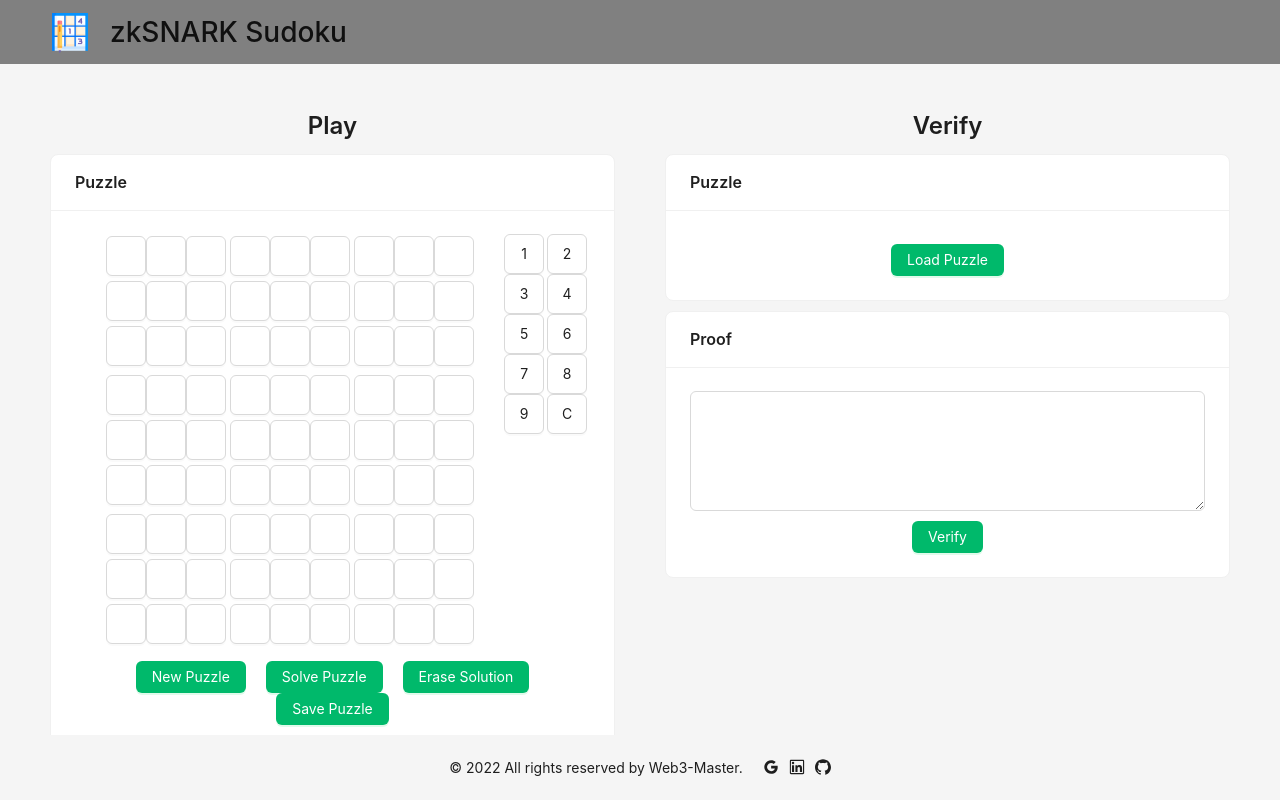
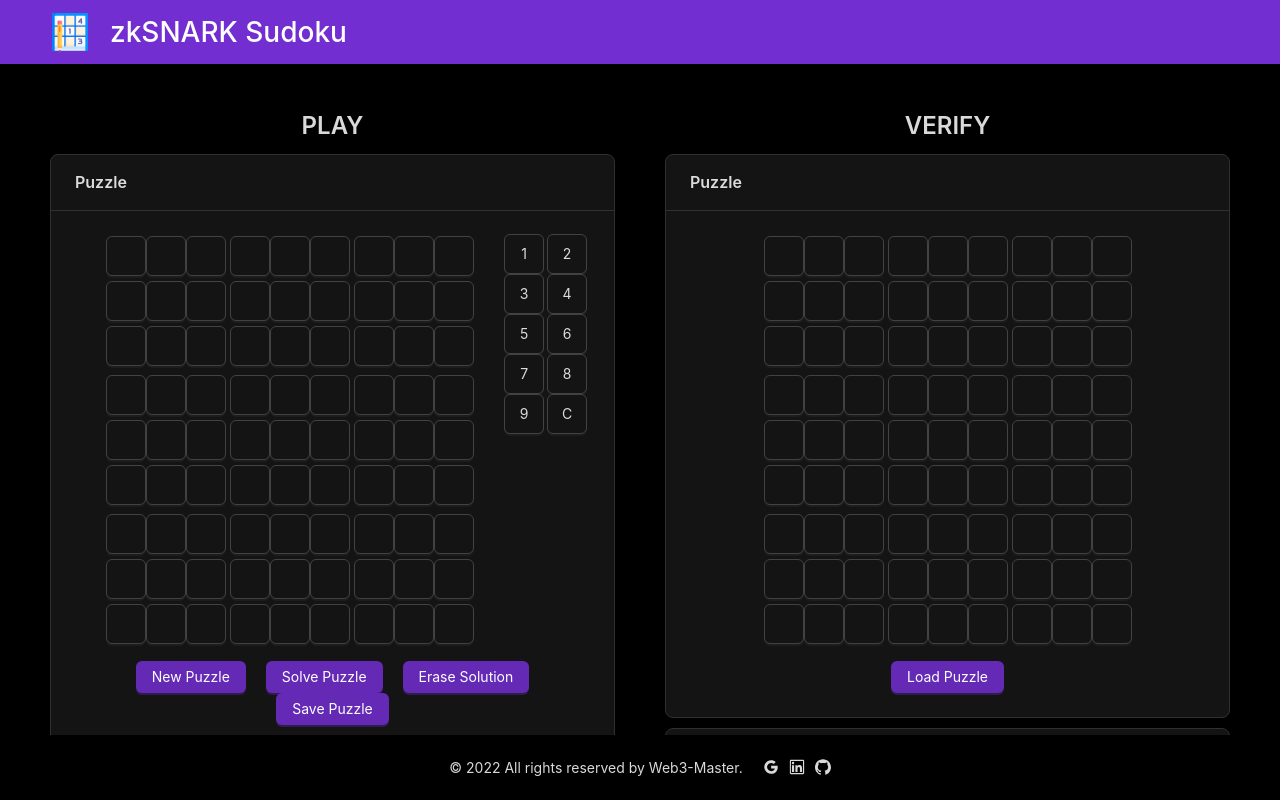
Before and after one commit to web3-master/zksnark-sudoku, a Next.js app in the folder packages/app/: page / in a window 1280 px wide. Built offline with nearby package versions, Linux system fonts and the light colour scheme.

Commit message:
app work
- completed veirfy pannel feature.
- ui theme fixed.

todo: zksnark related feature.

```diff
--- a/packages/app/pages/_app.tsx
+++ b/packages/app/pages/_app.tsx
@@ -2,14 +2,15 @@ import "../styles/globals.css";
 import "antd/dist/reset.css";
 import type { AppProps } from "next/app";
 import { ConfigProvider, theme } from "antd";
+import { purple } from "@ant-design/colors";
 
 export default function App({ Component, pageProps }: AppProps) {
   return (
     <ConfigProvider
       theme={{
-        // algorithm: theme.darkAlgorithm,
+        algorithm: theme.darkAlgorithm,
         token: {
-          colorPrimary: "#00b96b",
+          colorPrimary: purple.primary,
         },
       }}
     >
--- a/packages/app/src/components/KeyboardView.tsx
+++ b/packages/app/src/components/KeyboardView.tsx
@@ -11,7 +11,7 @@ const KeyboardView: React.FC<Props> = ({ onButtonClick }) => {
       {Array(9)
         .fill(0)
         .map((_, index) => (
-          <Col span={12}>
+          <Col key={index} span={12}>
             <Button
               style={{
                 width: CELL_SIZE,
--- a/packages/app/src/components/PlayPannel.tsx
+++ b/packages/app/src/components/PlayPannel.tsx
@@ -9,6 +9,8 @@ const PlayPannel: React.FC = () => {
   const [puzzle, setPuzzle] = useState<number[]>(Array(81).fill(0));
   const [solution, setSolution] = useState<number[]>(Array(81).fill(0));
   const [selectedCellIndex, setSelectedCellIndex] = useState<number>(-1);
+
+  const [proof, setProof] = useState<string>("");
 
   const onKeyButtonClick = (value: number) => {
     if (selectedCellIndex == -1) return;
@@ -50,11 +52,25 @@ const PlayPannel: React.FC = () => {
     link.click();
   };
 
+  const onGenerateProof = () => {
+    setProof("dummy proof data");
+  };
+
+  const onSaveProof = () => {
+    const proofData = JSON.stringify(proof);
+    const blob = new Blob([proofData], { type: "text/plain" });
+    const url = URL.createObjectURL(blob);
+    const link = document.createElement("a");
+    link.download = "proof.json";
+    link.href = url;
+    link.click();
+  };
+
   return (
     <>
       <Row justify="center">
         <Col>
-          <Typography.Title level={3}>Play</Typography.Title>
+          <Typography.Title level={3}>PLAY</Typography.Title>
         </Col>
       </Row>
       <Card title="Puzzle">
@@ -95,13 +111,17 @@ const PlayPannel: React.FC = () => {
         </Row>
       </Card>
       <Card title="Proof" style={{ marginTop: 10 }}>
-        <ProofView disabled={false} />
+        <ProofView proof={proof} disabled={false} />
         <Row gutter={20} justify="center" style={{ marginTop: 10 }}>
           <Col>
-            <Button type="primary">Generate Proof</Button>
+            <Button type="primary" onClick={onGenerateProof}>
+              Generate Proof
+            </Button>
           </Col>
           <Col>
-            <Button type="primary">Save Proof</Button>
+            <Button type="primary" onClick={onSaveProof}>
+              Save Proof
+            </Button>
           </Col>
         </Row>
       </Card>
--- a/packages/app/src/components/ProofView.tsx
+++ b/packages/app/src/components/ProofView.tsx
@@ -1,11 +1,12 @@
 import { Input } from "antd";
 
 interface Props {
+  proof: string;
   disabled: boolean;
 }
 
-const ProofView: React.FC<Props> = ({ disabled }) => {
-  return <Input.TextArea rows={5} disabled={disabled} />;
+const ProofView: React.FC<Props> = ({ proof, disabled }) => {
+  return <Input.TextArea rows={5} disabled={disabled} value={proof} />;
 };
 
 export default ProofView;
--- a/packages/app/src/components/PuzzleView.tsx
+++ b/packages/app/src/components/PuzzleView.tsx
@@ -1,21 +1,19 @@
-import { Button, Col, InputNumber, Row, theme } from "antd";
-import { useState } from "react";
+import { Button, Col, Row } from "antd";
 import { CELL_SIZE } from "../Constants";
 
 interface PuzzleViewProps {
   puzzle: number[];
   solution?: number[];
   selectedCellIndex?: number;
-  onCellClick: (index: number) => void;
+  onCellClick?: (index: number) => void;
 }
 
 const PuzzleView: React.FC<PuzzleViewProps> = ({
   puzzle,
   solution = Array(81).fill(0),
   selectedCellIndex = -1,
-  onCellClick,
+  onCellClick = undefined,
 }) => {
-  console.log(puzzle);
   return (
     <div
       style={{
@@ -25,13 +23,13 @@ const PuzzleView: React.FC<PuzzleViewProps> = ({
       {Array(9)
         .fill(0)
         .map((_, row) => (
-          <Row justify="center">
+          <Row key={row} justify="center">
             {Array(9)
               .fill(0)
               .map((_, col) => {
                 const index = row * 9 + col;
                 return (
-                  <Col>
+                  <Col key={index}>
                     <Cell
                       value={
                         puzzle[index] == 0 ? solution[index] : puzzle[index]
@@ -55,14 +53,14 @@ interface CellProps {
   index: number;
   selected: boolean;
   disabled?: boolean;
-  onClick: (index: number) => void;
+  onClick?: (index: number) => void;
 }
 const Cell: React.FC<CellProps> = ({
   value,
   index,
   selected,
   disabled = false,
-  onClick,
+  onClick = undefined,
 }) => {
   const row = Math.floor(index / 9);
   const col = index % 9;
@@ -76,7 +74,9 @@ const Cell: React.FC<CellProps> = ({
       }}
       type={selected ? "primary" : "default"}
       disabled={disabled}
-      onClick={() => onClick(index)}
+      onClick={() => {
+        if (onClick != undefined) onClick(index);
+      }}
     >
       {value > 0 ? value : ""}
     </Button>
--- a/packages/app/src/components/VerifyPannel.tsx
+++ b/packages/app/src/components/VerifyPannel.tsx
@@ -1,28 +1,96 @@
 import { Button, Card, Col, Row, Typography } from "antd";
+import { ChangeEvent, useRef, useState } from "react";
 import ProofView from "./ProofView";
 import PuzzleView from "./PuzzleView";
 
 export default function VerifyPannel() {
+  const [puzzle, setPuzzle] = useState<number[]>(Array(81).fill(0));
+  const [proof, setProof] = useState<string>("");
+  const [verified, setVerified] = useState<boolean>(false);
+
+  const puzzleFile = useRef(null);
+  const proofFile = useRef(null);
+
+  const onLoadPuzzle = () => {
+    if (puzzleFile.current != null) puzzleFile.current.click();
+    setVerified(false);
+  };
+
+  const onFileSelected = (event: ChangeEvent<HTMLInputElement>) => {
+    event.stopPropagation();
+    event.preventDefault();
+    console.log(event.target);
+    console.log(puzzleFile.current);
+    if (event.target.files != null) {
+      const file = event.target.files[0];
+      const fileReader = new FileReader();
+      fileReader.onload = (e) => {
+        if (e.target != null) {
+          const fileContent = JSON.parse(e.target.result as string);
+          if (event.target == puzzleFile.current) setPuzzle(fileContent);
+          else if (event.target == proofFile.current) setProof(fileContent);
+        }
+      };
+      fileReader.readAsText(file, "UTF-8");
+    }
+  };
+
+  const onLoadProof = () => {
+    setVerified(false);
+    if (proofFile.current != null) proofFile.current.click();
+  };
+
+  const onVerifyProof = () => {
+    alert("You solved this puzzle!");
+    setVerified(true);
+  };
+
   return (
     <>
+      <input
+        type="file"
+        id="puzzleFile"
+        ref={puzzleFile}
+        style={{ display: "none" }}
+        onChange={onFileSelected}
+      />
+      <input
+        type="file"
+        id="proofFile"
+        ref={proofFile}
+        style={{ display: "none" }}
+        onChange={onFileSelected}
+      />
       <Row justify="center">
         <Col>
-          <Typography.Title level={3}>Verify</Typography.Title>
+          <Typography.Title level={3}>VERIFY</Typography.Title>
         </Col>
       </Row>
       <Card title="Puzzle">
-        {/* <PuzzleView /> */}
+        <PuzzleView puzzle={puzzle} />
         <Row gutter={20} justify="center" style={{ marginTop: 10 }}>
           <Col>
-            <Button type="primary">Load Puzzle</Button>
+            <Button type="primary" onClick={onLoadPuzzle}>
+              Load Puzzle
+            </Button>
           </Col>
         </Row>
       </Card>
-      <Card title="Proof" style={{ marginTop: 10 }}>
-        <ProofView disabled={false} />
+      <Card
+        title={verified ? "Proof - YOU SOLVED THE PUZZLE!" : "Proof"}
+        style={{ marginTop: 10 }}
+      >
+        <ProofView proof={proof} disabled={false} />
         <Row gutter={20} justify="center" style={{ marginTop: 10 }}>
           <Col>
-            <Button type="primary">Verify</Button>
+            <Button type="primary" onClick={onLoadProof}>
+              Load Proof
+            </Button>
+          </Col>
+          <Col>
+            <Button type="primary" onClick={onVerifyProof}>
+              Verify Proof
+            </Button>
           </Col>
         </Row>
       </Card>
--- a/packages/app/src/layout/AppLayout.tsx
+++ b/packages/app/src/layout/AppLayout.tsx
@@ -1,3 +1,4 @@
+import { purple } from "@ant-design/colors";
 import {
   GithubOutlined,
   GoogleOutlined,
@@ -6,13 +7,7 @@ import {
 import { Col, Layout, Row } from "antd";
 import { Content, Footer, Header } from "antd/lib/layout/layout";
 import { ReactNode } from "react";
-import {
-  APP_NAME,
-  GITHUB,
-  GITHUB_PROJECT,
-  GMAIL,
-  LINKEDIN,
-} from "../Constants";
+import { APP_NAME, GITHUB, GMAIL, LINKEDIN } from "../Constants";
 import logo from "../images/sudoku.png";
 
 export default function AppLayout({ children }: { children: ReactNode }) {
@@ -25,7 +20,7 @@ export default function AppLayout({ children }: { children: ReactNode }) {
               position: "fixed",
               zIndex: 1,
               width: "100%",
-              background: "gray",
+              background: purple.primary,
             }}
           >
             <Row align="stretch" gutter={20}>
@@ -33,7 +28,7 @@ export default function AppLayout({ children }: { children: ReactNode }) {
                 <img src={logo.src} width={40} height={40} alt="logo" />
               </Col>
               <Col>
-                <h1>{APP_NAME}</h1>
+                <h1 style={{ color: "white" }}>{APP_NAME}</h1>
               </Col>
             </Row>
           </Header>
```
Also changed, not shown: 1 other file (tests, documents, lock files or other folders).
